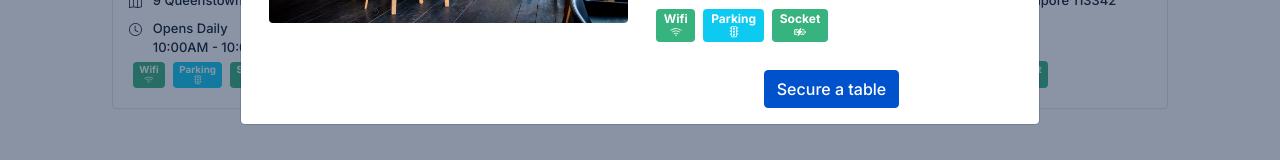
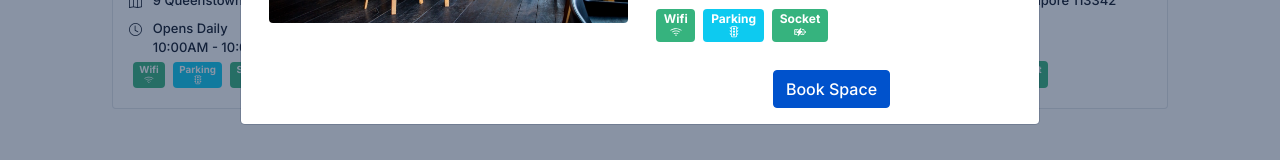
Before and after one commit to NUS-ISS-DMSS/team-11-client, a React (Create React App) app: page /Spaces in a window 1280 px wide. Both pictures are taken after a click on the element 272 px from the left and 527 px from the top of the page. Shown: the part 502-662 px from the top of the page. Built offline with nearby package versions, Linux system fonts and the light colour scheme.

Commit message:
Changing button description
From Secure a table to Book Space

```diff
--- a/src/pages/spaces/SpacesModal.js
+++ b/src/pages/spaces/SpacesModal.js
@@ -125,7 +125,7 @@ export default function SpacesModal(props) {
                   </span>
 
                   <div className="d-flex justify-content-center align-items-center">
-                    <Button variant="primary">Secure a table</Button>
+                    <Button variant="primary">Book Space</Button>
                   </div>
                 </div>
               </Col>
```
